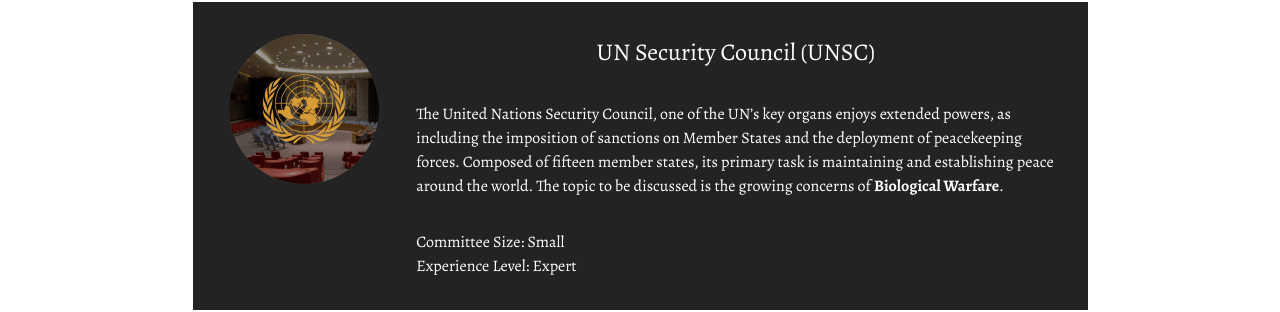
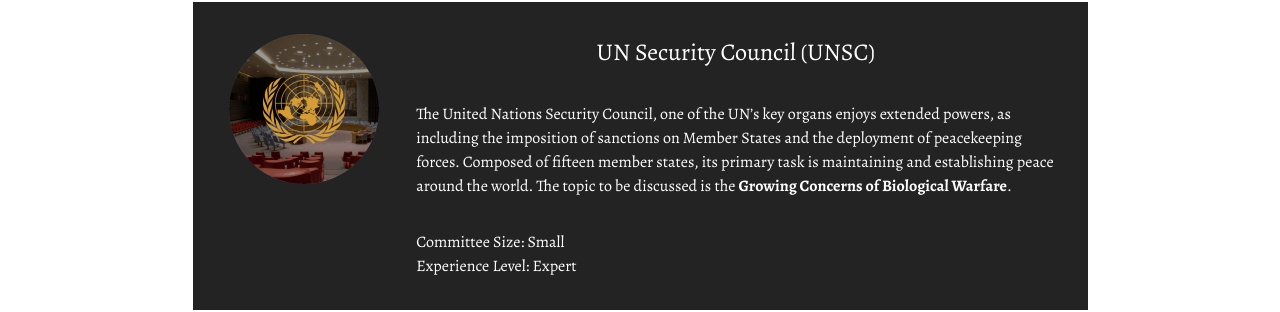
Before and after one commit to legatusmun/legatusmun.github.io, a plain HTML site: page committees.html in a window 1280 px wide. Shown: the part 658-970 px from the top of the page. Drawn offline with nearby package versions, Linux system fonts and the light colour scheme; files whose address does not match are found by name; a web font is replaced by a local one.

Commit message:
Update committees.html

```diff
--- a/committees.html
+++ b/committees.html
@@ -91,7 +91,7 @@
             <div class="user_text ">
               <p class="mbr-fonts-style align-center display-5">UN Security Council (UNSC)</p>
             </div>
-            <div class="user_name mbr-bold mbr-fonts-style align-left pt-3 display-7"><span style="font-weight: normal;">The United Nations Security Council, one of the UN’s key organs enjoys extended powers, as including the imposition of sanctions on Member States and the deployment of peacekeeping forces. Composed of fifteen member states, its primary task is maintaining and establishing peace around the world. The topic to be discussed is the growing concerns of </span>Biological Warfare<span style="font-weight: normal;">.</span><br></div>
+            <div class="user_name mbr-bold mbr-fonts-style align-left pt-3 display-7"><span style="font-weight: normal;">The United Nations Security Council, one of the UN’s key organs enjoys extended powers, as including the imposition of sanctions on Member States and the deployment of peacekeeping forces. Composed of fifteen member states, its primary task is maintaining and establishing peace around the world. The topic to be discussed is the </span>Growing Concerns of Biological Warfare<span style="font-weight: normal;">.</span><br></div>
             <div class="user_desk mbr-light mbr-fonts-style align-left pt-2 display-7"><br>Committee Size: Small<br>Experience Level: Expert</div>
           </div>
         </div>
```
